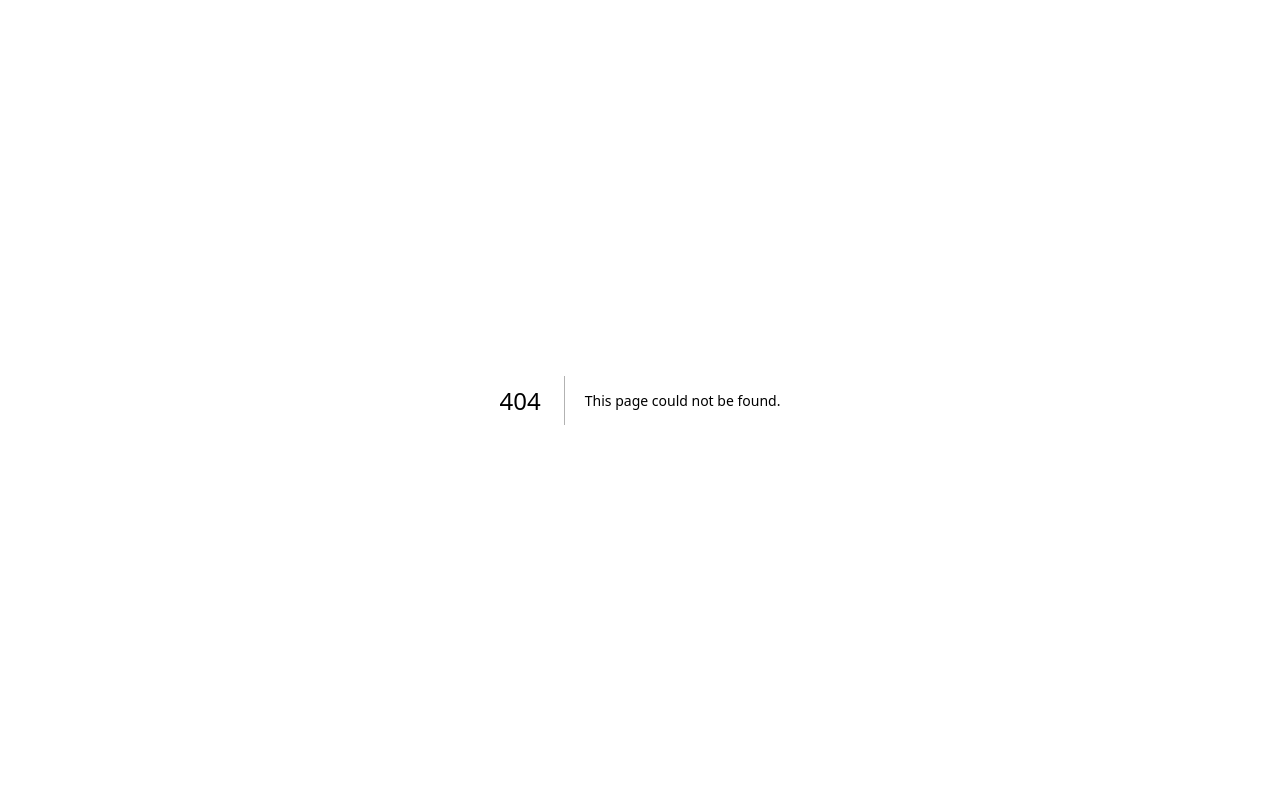
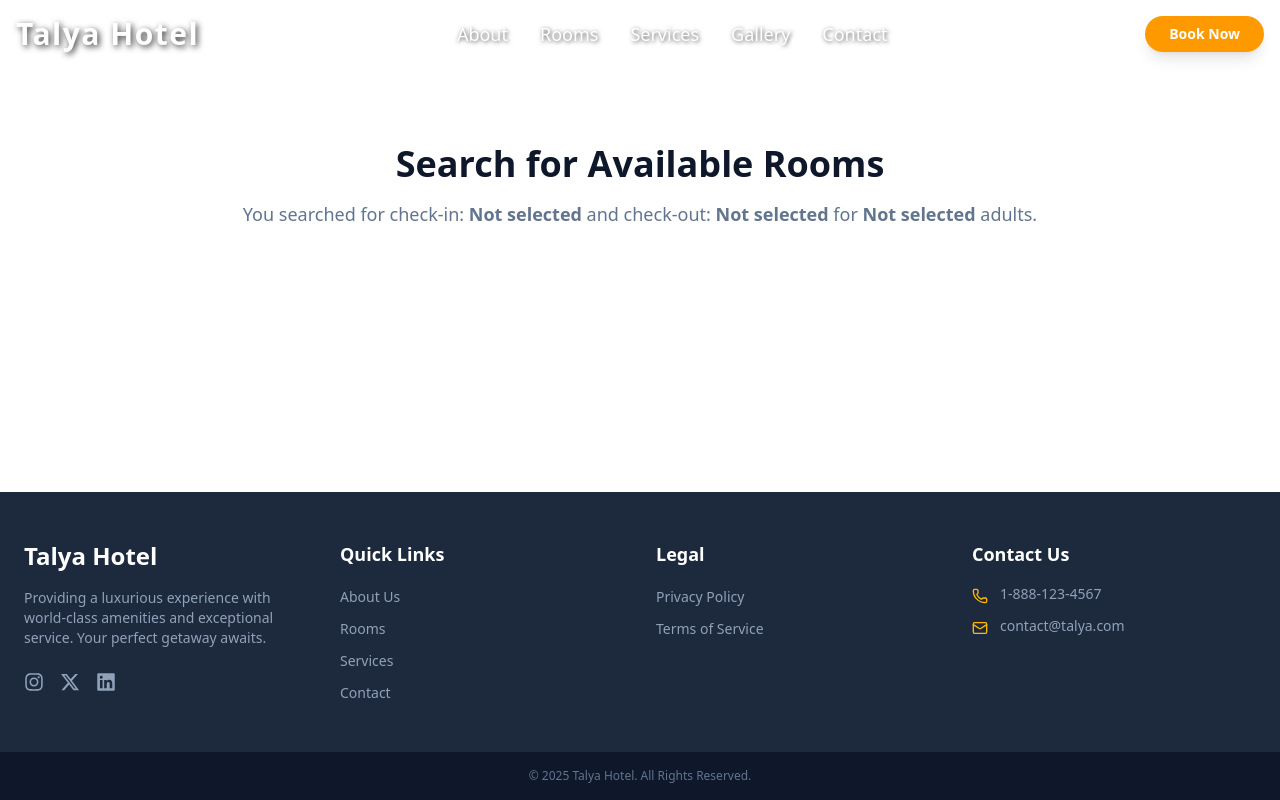
Before and after one commit to ulukayalperen7/hotel-reservation-system, a Next.js app: page /booking/search in a window 1280 px wide. Before the commit this address had no page. Shown: the top 800 px of the page. Built offline with nearby package versions, Linux system fonts and the light colour scheme.

Commit message:
feat: implement booking search flow and results page skeleton

```diff
--- /dev/null
+++ b/src/app/booking/search/page.tsx
@@ -0,0 +1,27 @@
+import Header from "@/components/layout/Header";
+
+// 'searchParams' is automatically passed as a prop by Next.js
+// It contains the query parameters from the URL.
+export default function SearchPage({ searchParams }: { searchParams: { [key: string]: string | undefined } }) {
+
+    const checkIn = searchParams.checkIn || 'Not selected';
+    const checkOut = searchParams.checkOut || 'Not selected';
+    const adults = searchParams.adults || 'Not selected';
+
+    return (
+        <>
+            <Header />
+            <div className="pt-24 bg-white">
+                <div className="container mx-auto px-6 py-12">
+                    <div className="text-center">
+                        <h1 className="text-4xl font-extrabold text-slate-900">Search for Available Rooms</h1>
+                        <p className="mt-4 text-lg text-slate-500">
+                            You searched for check-in: <strong>{checkIn}</strong> and check-out: <strong>{checkOut}</strong> for <strong>{adults}</strong> adults.
+                        </p>
+                    </div>
+                    {/* Room results will be displayed here later */}
+                </div>
+            </div>
+        </>
+    );
+}
--- a/src/components/sections/BookingForm.tsx
+++ b/src/components/sections/BookingForm.tsx
@@ -1,6 +1,7 @@
 "use client";
 
 import { useState } from "react";
+import { useRouter } from 'next/navigation'; // Handles client-side navigation
 import { format } from "date-fns";
 import { Calendar as CalendarIcon, User, Users, Search } from "lucide-react";
 import { Button } from "@/components/ui/button";
@@ -10,13 +11,38 @@ import { Select, SelectContent, SelectItem, SelectTrigger, SelectValue } from "@
 import { Label } from "@/components/ui/label";
 
 export default function BookingForm() {
-  // States to hold the selected check-in and check-out dates.
+  // Router hook to programmatically change routes.
+  const router = useRouter();
+
+  // States to hold all the form data.
   const [checkIn, setCheckIn] = useState<Date | undefined>();
   const [checkOut, setCheckOut] = useState<Date | undefined>();
+  const [adults, setAdults] = useState<string>("2"); // State for adults
+  const [children, setChildren] = useState<string>("0"); // State for children
+
+  // This function runs when the "Search" button is clicked.
+  const handleSearch = () => {
+    // Basic validation to ensure dates are selected.
+    if (!checkIn || !checkOut) {
+      alert("Please select both check-in and check-out dates.");
+      return; // Stop the function if dates are missing.
+    }
+
+    // This creates a URL-safe query string from our form data.
+    // e.g., "checkIn=2025-08-10&checkOut=2025-08-15&adults=2&children=0"
+    const queryParams = new URLSearchParams({
+        checkIn: format(checkIn, 'yyyy-MM-dd'),
+        checkOut: format(checkOut, 'yyyy-MM-dd'),
+        adults: adults,
+        children: children
+    }).toString();
+
+    // Redirect the user to the search results page with the data in the URL.
+    router.push(`/booking/search?${queryParams}`);
+  };
 
   return (
-    // The main container for the form with a blurred glass effect.
-    <div className="bg-white/90 backdrop-blur-sm p-4 rounded-xl shadow-2xl w-full max-w-5xl text-slate-800">
+    <div className="bg-white/90 backdrop-blur-sm p-4 rounded-xl shadow-2xl w-full max-w-5xl text-slate-800 mx-auto">
       <div className="grid grid-cols-1 md:grid-cols-2 lg:grid-cols-5 gap-4 items-end">
 
         {/* Check-in Date Picker */}
@@ -51,10 +77,10 @@ export default function BookingForm() {
           </Popover>
         </div>
 
-        {/* Adults Selector */}
+        {/* Adults Selector - Now a controlled component using state */}
         <div className="flex flex-col space-y-1">
           <Label htmlFor="adults" className="font-semibold text-xs ml-1">Adults</Label>
-          <Select defaultValue="2">
+          <Select value={adults} onValueChange={setAdults}>
             <SelectTrigger id="adults"><User className="mr-2 h-4 w-4" /><SelectValue /></SelectTrigger>
             <SelectContent>
                 <SelectItem value="1">1 Adult</SelectItem>
@@ -65,10 +91,10 @@ export default function BookingForm() {
           </Select>
         </div>
 
-        {/* Children Selector */}
+        {/* Children Selector - Now a controlled component using state */}
         <div className="flex flex-col space-y-1">
           <Label htmlFor="children" className="font-semibold text-xs ml-1">Children</Label>
-          <Select defaultValue="0">
+          <Select value={children} onValueChange={setChildren}>
             <SelectTrigger id="children"><Users className="mr-2 h-4 w-4" /><SelectValue /></SelectTrigger>
             <SelectContent>
                 <SelectItem value="0">0 Children</SelectItem>
@@ -79,8 +105,8 @@ export default function BookingForm() {
           </Select>
         </div>
 
-        {/* Search Button */}
-        <Button size="lg" className="w-full h-10 bg-amber-500 hover:bg-amber-600 text-white font-bold text-base col-span-1 md:col-span-2 lg:col-span-1">
+        {/* Search Button - Now calls the handleSearch function when clicked */}
+        <Button onClick={handleSearch} size="lg" className="w-full h-10 bg-amber-500 hover:bg-amber-600 text-white font-bold text-base col-span-1 md:col-span-2 lg:col-span-1">
           <Search className="mr-2 h-5 w-5" />
           Search
         </Button>
```
